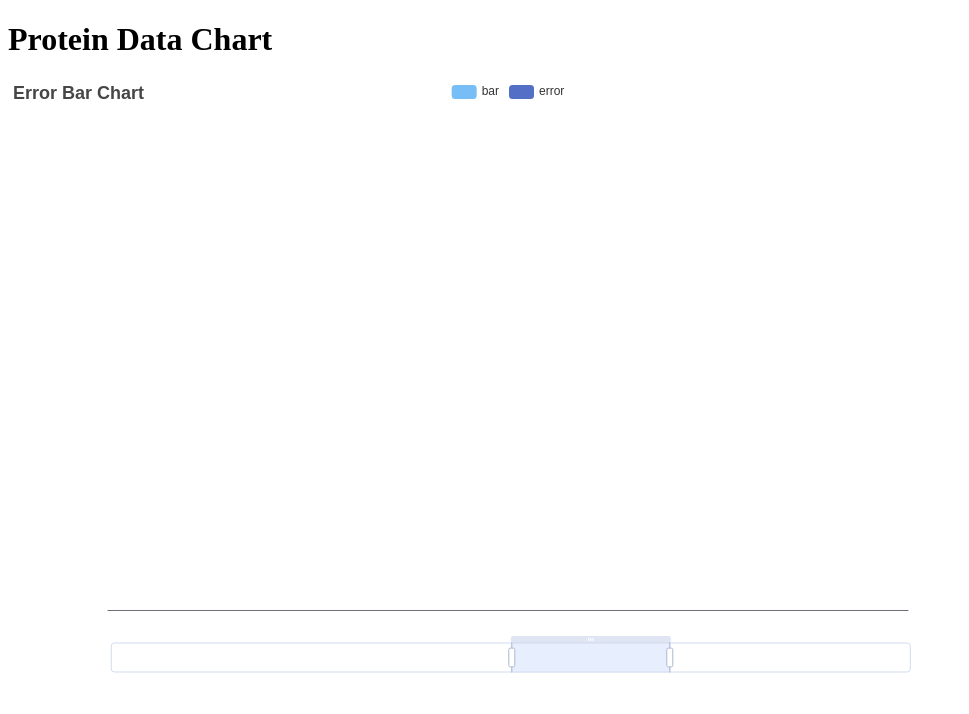
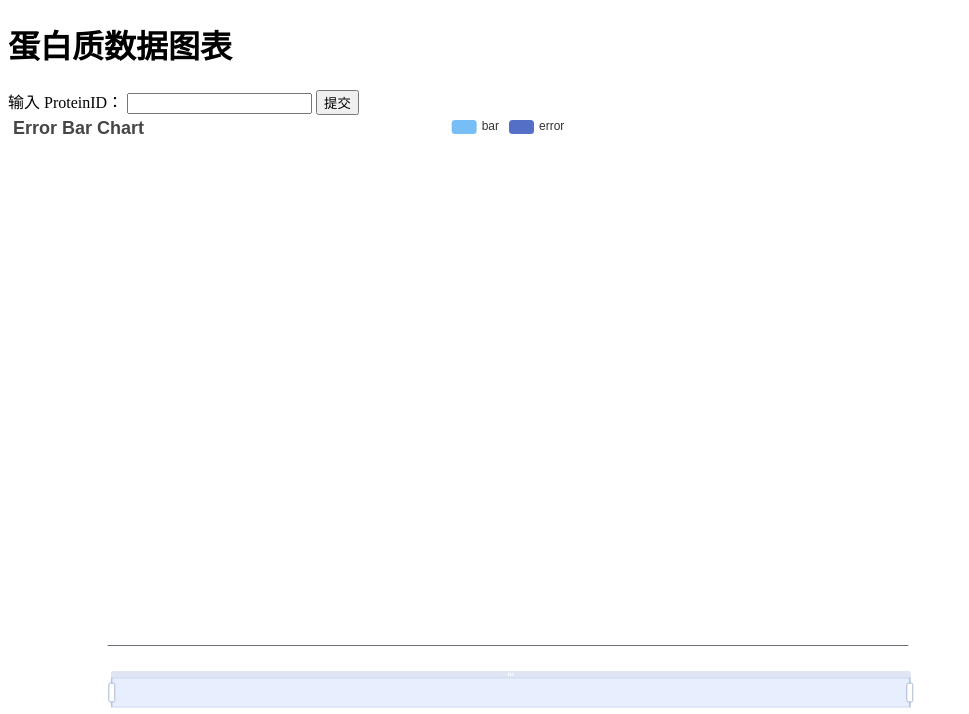
Before and after one commit to biowander/flaskProject, a Flask app: page / in a window 1280 px wide. Shown: the top 714 px of the page, without its empty margins (0-969 px from the left). Run offline with Flask 3, Linux system fonts and the light colour scheme; data that the repository does not hold is empty.

Commit message:
增加蛋白搜索功能

```diff
--- a/app.py
+++ b/app.py
@@ -1,4 +1,4 @@
-from flask import Flask, jsonify, render_template
+from flask import Flask, jsonify, render_template, request
 import pymysql
 import yaml
 import numpy as np
@@ -8,6 +8,7 @@ app = Flask(__name__)
 # 从配置文件加载数据库配置
 db_config = yaml.load(open('db.yaml'), Loader=yaml.FullLoader)
 
+
 def get_db_connection():
     return pymysql.connect(host=db_config['mysql_host'],
                            user=db_config['mysql_user'],
@@ -15,15 +16,24 @@ def get_db_connection():
                            db=db_config['mysql_db'],
                            cursorclass=pymysql.cursors.DictCursor)
 
+
 @app.route('/')
 def index():
     return render_template('chart.html')
 
+
 @app.route('/data')
 def data():
+    protein_id = request.args.get('proteinID')  # 从查询参数获取 proteinID
     conn = get_db_connection()
     cursor = conn.cursor()
-    cursor.execute("SELECT proteinID, variable, value FROM MPlantTs")
+
+    # 根据是否提供了 proteinID 修改 SQL 查询
+    if protein_id:
+        cursor.execute("SELECT proteinID, variable, value FROM MPlantTs WHERE proteinID = %s", (protein_id,))
+    else:
+        cursor.execute("SELECT proteinID, variable, value FROM MPlantTs")
+
     query_results = cursor.fetchall()
     cursor.close()
     conn.close()
@@ -33,14 +43,11 @@ def data():
     for row in query_results:
         proteinID = row['proteinID']
         try:
-            # 确保 value 是数值类型
             value = float(row['value'])
         except ValueError:
-            # 如果 value 无法转换为浮点数，跳过这个数据点
             continue
         protein_data.setdefault(proteinID, []).append(value)
 
-    # 计算每个 proteinID 的平均值和标准差
     processed_data = []
     for proteinID, values in protein_data.items():
         average = np.mean(values)
@@ -50,7 +57,9 @@ def data():
             'average': average,
             'error': std_dev
         })
+
     return jsonify(processed_data)
+
 
 if __name__ == '__main__':
     app.run(debug=True)
--- a/templates/chart.html
+++ b/templates/chart.html
@@ -1,124 +1,90 @@
 <!DOCTYPE html>
 <html>
 <head>
-    <title>Protein Data Chart</title>
+    <title>蛋白质数据图表</title>
     <script src="https://cdn.jsdelivr.net/npm/echarts/dist/echarts.min.js"></script>
 </head>
 <body>
-    <h1>Protein Data Chart</h1>
+    <h1>蛋白质数据图表</h1>
+    <form id="queryForm">
+        <label for="proteinID">输入 ProteinID：</label>
+        <input type="text" id="proteinID" name="proteinID">
+        <input type="submit" value="提交">
+    </form>
     <div id="main" style="width: 1000px; height: 600px;"></div>
     <script>
-        var chartDom = document.getElementById('main');
-        var myChart = echarts.init(chartDom);
+        document.getElementById('queryForm').addEventListener('submit', function(e) {
+            e.preventDefault(); // 阻止表单传统提交
+            var proteinID = document.getElementById('proteinID').value;
+            fetchData(proteinID); // 根据 proteinID 获取数据
+        });
 
-        fetch('/data').then(response => response.json()).then(data => {
+        function fetchData(proteinID) {
+            var url = '/data';
+            if (proteinID) {
+                url += '?proteinID=' + encodeURIComponent(proteinID); // 如果提供了 proteinID，则将其附加到 URL 上
+            }
+
+            fetch(url).then(response => response.json()).then(data => {
                 var categoryData = data.map(item => item.proteinID);
                 var barData = data.map(item => item.average);
                 var errorData = data.map((item, index) => [
-                index, // 索引
-                item.average - item.error, // 误差下限
-                item.average + item.error  // 误差上限
+                    index, item.average - item.error, item.average + item.error
                 ]);
 
                 var option = {
                     tooltip: {
                         trigger: 'axis',
-                    axisPointer: {
-                        type: 'shadow'
-                    }
+                        axisPointer: {type: 'shadow'}
                     },
-                title: {
-                    text: 'Error Bar Chart'
-                },
-                legend: {
-                    data: ['bar', 'error']
-                },
-                dataZoom: [
-                    {
-                        type: 'slider',
-                        start: 50,
-                        end: 70
-                    },
-                    {
-                        type: 'inside',
-                        start: 50,
-                        end: 70
-                    }
-                ],
-                xAxis: {
-                    type: 'category',
-                    data: categoryData
-                },
+                    title: {text: 'Error Bar Chart'},
+                    legend: {data: ['bar', 'error']},
+                    dataZoom: [{type: 'slider', start: 0, end: 100}, {type: 'inside', start: 0, end: 100}],
+                    xAxis: {type: 'category', data: categoryData},
                     yAxis: {},
-                series: [
-                    {
+                    series: [{
                         name: 'bar',
                         type: 'bar',
                         data: barData,
-                        itemStyle: {
-                            color: '#77bef7'
-                        }
-                    },
-                    {
+                        itemStyle: {color: '#77bef7'}
+                    }, {
                         name: 'error',
                         type: 'custom',
-                        itemStyle: {
-                            borderWidth: 1.5
-                        },
                         renderItem: function (params, api) {
                             var xValue = params.dataIndex;
                             var highPoint = api.coord([xValue, api.value(2)]);
                             var lowPoint = api.coord([xValue, api.value(1)]);
-                            var barWidth = api.size([1, 0])[0] * 0.2; // 减少乘数以缩短横线长度
-
+                            var barWidth = api.size([1, 0])[0] * 0.1;
                             return {
                                 type: 'group',
-                                children: [
-                                    {
+                                children: [{
                                     type: 'line',
-                                        shape: {
-                                            x1: highPoint[0] - barWidth / 2, y1: highPoint[1],
-                                            x2: highPoint[0] + barWidth / 2, y2: highPoint[1]
-                                        },
-                                        style: {
-                                            stroke: 'black', lineWidth: 2
-                                        }
-                                    },
-                                    {
+                                    shape: {x1: highPoint[0] - barWidth, y1: highPoint[1], x2: highPoint[0] + barWidth, y2: highPoint[1]},
+                                    style: {stroke: 'black', lineWidth: 2}
+                                }, {
                                     type: 'line',
-                                        shape: {
-                                            x1: highPoint[0], y1: highPoint[1],
-                                            x2: lowPoint[0], y2: lowPoint[1]
-                                        },
-                                        style: {
-                                            stroke: 'black', lineWidth: 2
-                                        }
-                                    },
-                                    {
+                                    shape: {x1: highPoint[0], y1: highPoint[1], x2: lowPoint[0], y2: lowPoint[1]},
+                                    style: {stroke: 'black', lineWidth: 2}
+                                }, {
                                     type: 'line',
-                                        shape: {
-                                            x1: lowPoint[0] - barWidth / 2, y1: lowPoint[1],
-                                            x2: lowPoint[0] + barWidth / 2, y2: lowPoint[1]
-                                        },
-                                        style: {
-                                            stroke: 'black', lineWidth: 2
-                                        }
-                                    }
-                                ]
+                                    shape: {x1: lowPoint[0] - barWidth, y1: lowPoint[1], x2: lowPoint[0] + barWidth, y2: lowPoint[1]},
+                                    style: {stroke: 'black', lineWidth: 2}
+                                }]
                             };
                         },
-                        encode: {
-                            x: 0,
-                            y: [1, 2]
-                        },
                         data: errorData,
-                        z: 100
-                    }
-                ]
+                        z: 3
+                    }]
                 };
 
+                var chartDom = document.getElementById('main');
+                var myChart = echarts.init(chartDom);
                 myChart.setOption(option);
             });
+        }
+
+        // 初始加载时不带参数调用，显示所有数据
+        fetchData();
     </script>
 </body>
 </html>
```
Also changed, not shown: 4 other files. Lines whose indentation alone changed are shown as unchanged.
